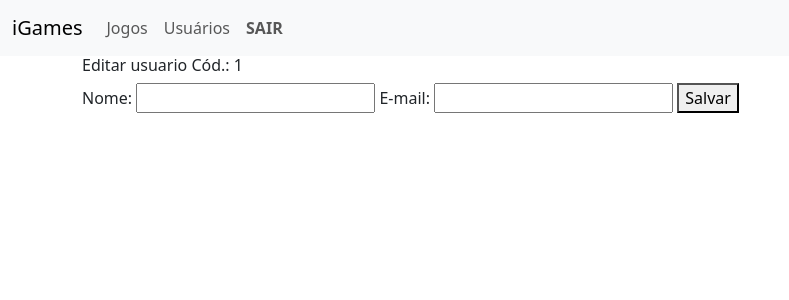
After one commit to marcioacfilho/estrutura-de-decisao, a PHP site: page /editar-usuario.php?id=1 in a window 1280 px wide. The commit adds this page. Shown: the top 300 px of the page, without its empty margins (0-789 px from the left). Run offline with PHP 8.4, Linux system fonts and the light colour scheme; data that the repository does not hold is empty.

Commit message:
ver e editar usuários

```diff
--- a/projetoguto/editar-jogo.php
+++ b/projetoguto/editar-jogo.php
@@ -27,7 +27,7 @@ mysqli_close($conexao);
                 Foto: <input name="foto" value="<?php echo $foto; ?>">
                 Categoria: <input name="categoria" value="<?php echo $categoria; ?>">
                 Video: <input name="video" value="<?php echo $video ?>">
-                <button type="submi">Salvar</button>
+                <button type="submit">Salvar</button>
             </form>
         </div>
     </div>
--- /dev/null
+++ b/projetoguto/editar-usuario.php
@@ -0,0 +1,37 @@
+<?php
+include "cabecalho.php";
+include "menu-sistema.php";
+
+$id = $_GET["id"];
+$nome = $email = "";
+include "conexao.php";
+$sql_buscar = "select * from usuario where id = $id";
+$todos_os_usuario = mysqli_query($conexao, $sql_buscar);
+while ($um_usuario = mysqli_fetch_assoc($todos_os_usuario)) :
+    $nome = $um_usuario["nome"];
+    $email = $um_usuario["email"];
+
+endwhile;
+mysqli_close($conexao);
+?>
+
+<div class="container">
+    <div class="row">
+        <div class="col-12">
+            <h6>Editar usuario Cód.: <?php echo $id; ?> </h6>
+        </div>
+        <div class="col-12">
+            <form action="salvar-usuario-editado.php?id=<?php echo $id; ?>" method="post">
+                Nome: <input name="nome" value="<?php echo $nome; ?>">
+                E-mail: <input name="email" value="<?php echo $email; ?>">
+
+                <button type="submit">Salvar</button>
+            </form>
+        </div>
+    </div>
+</div>
+
+<script src="https://cdn.jsdelivr.net/npm/bootstrap@5.3.0-alpha3/dist/js/bootstrap.bundle.min.js" integrity="sha384-ENjdO4Dr2bkBIFxQpeoTz1HIcje39Wm4jDKdf19U8gI4ddQ3GYNS7NTKfAdVQSZe" crossorigin="anonymous"></script>
+</body>
+
+</html>
--- a/projetoguto/listar-usuarios.php
+++ b/projetoguto/listar-usuarios.php
@@ -32,7 +32,7 @@ include "menu-sistema.php";
                             <a href="excluir-usuario.php?id=<?php echo $um_usuario["id"]; ?>">
                                 <img src="img/excluir.png" width="20">
                             </a>
-                            <a href="listar-usuario.php?id=<?php echo $um_usuario["id"]; ?>">VER</a>
+                            <a href="ver-usuario.php?id=<?php echo $um_usuario["id"]; ?>">VER</a>
                             <a href="editar-usuario.php?id=<?php echo $um_usuario["id"]; ?>">EDITAR</a>
                         </td>
 
--- a/projetoguto/salvar-jogo-editado.php
+++ b/projetoguto/salvar-jogo-editado.php
@@ -19,5 +19,3 @@ mysqli_close($conexao);
 header("location:listar-jogos.php?msg=sucesso");
 
 ?>
-
-?>
```
Also changed, not shown: projetoguto/salvar-usuario-editado.php (added, +20 -0 lines), projetoguto/ver-usuario.php (added, +35 -0 lines), projetoguto/ver-usuarios.php (deleted).
